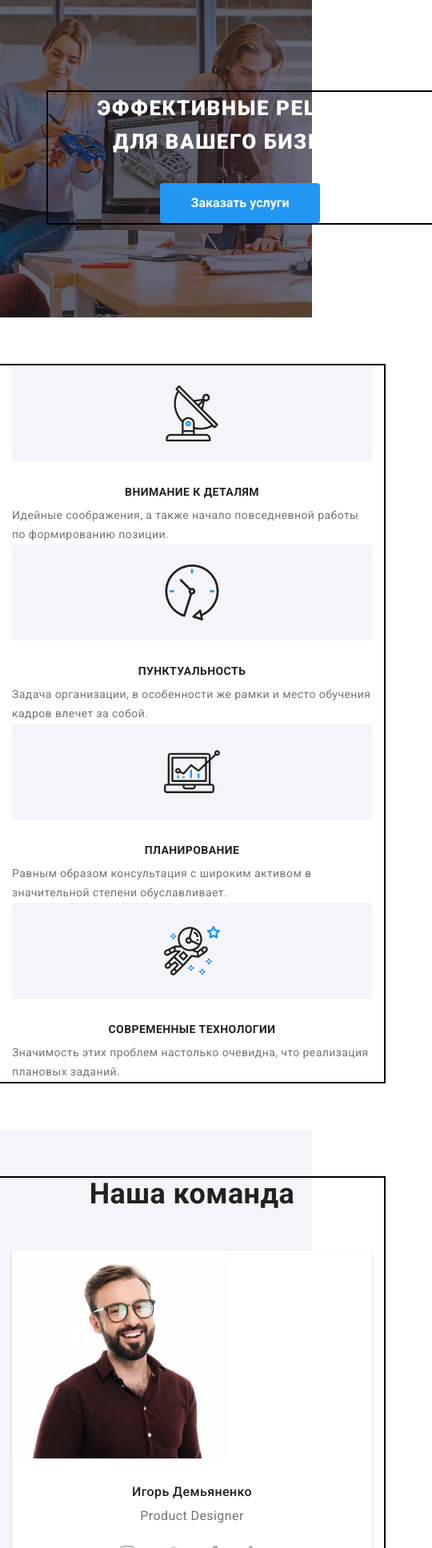
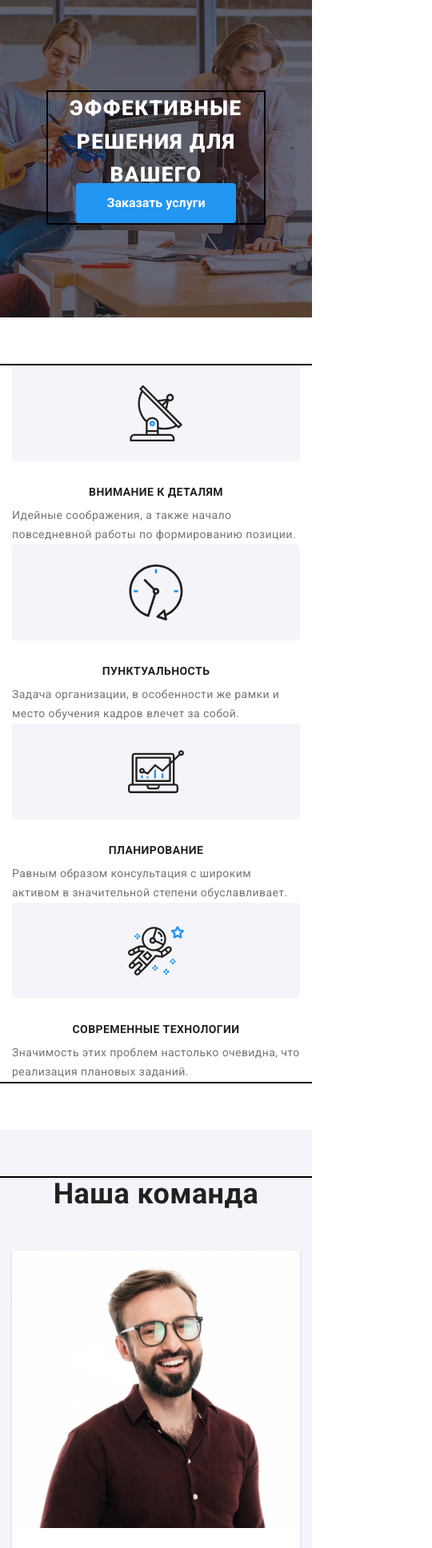
Before and after one commit to Demchenk0/goit-markup-hw-08, a plain HTML site: page index.html in a window 390 px wide. Shown: the part 64-2000 px from the top of the page at 80% size, 540 px wide, since content can reach past the window. Drawn offline with nearby package versions, Linux system fonts and the light colour scheme.

Commit message:
кнопка

```diff
--- a/index.html
+++ b/index.html
@@ -60,7 +60,6 @@
   <main>
     <section class="hero">
       <div class="hero__link">
-        <a href=""></a>
         <div class="container">
           <h1 class="hero__title">Эффективные решения для вашего бизнеса</h1>
           <button data-modal-open type="button" class="hero__button">Заказать услуги</button>
--- a/sass/base/_base-styles.scss
+++ b/sass/base/_base-styles.scss
@@ -14,6 +14,14 @@ body {
     font-family: 'Roboto', sans-serif;
     letter-spacing: 0.03em;
     font-size: 14px;
+}
+
+
+
+img {
+    width: 100%;
+    height: auto;
+    display: block;
 }
 
 ul {
@@ -59,7 +67,7 @@ ul {
 // Telefon
 @media screen and (max-width: 767px) {
 .container {
-    width: 480px;
+    max-width: 480px;
     }
         .section-profession {
         display: none;
--- a/sass/components/_feature.scss
+++ b/sass/components/_feature.scss
@@ -19,7 +19,7 @@
         padding: 0;
         margin-left: 0;
         flex-direction: column;
-        width: 450px;
+        max-width: 450px;
     }
         @media screen and (min-width: 768px) and (max-width: 1199px){
             gap: 30px;
@@ -30,7 +30,7 @@
     width: 270px;
 
         @media screen and (max-width: 767px) {
-        width: 450px;
+        width: 100%;
     }
 
         @media screen and (min-width: 768px) and (max-width: 1199px){
--- a/sass/components/_footer.scss
+++ b/sass/components/_footer.scss
@@ -218,7 +218,6 @@
 .submit-input {
     padding: 15px auto;
     padding-left: 10px;
-    width: 358px;
     height: 50px;
     background: #2f303a;
     color: rgba(255, 255, 255, .6);
@@ -228,7 +227,18 @@
 
     @media screen and (max-width: 767px){
         margin-bottom: 20px;
+        max-width: 450px;
+        width: 100%;
     }
+
+    @media screen and (min-width: 768px) and (max-width: 1199px){
+        width: 450px;
+}
+
+
+        @media screen and (min-width: 1200px){
+            width: 358px;
+        }
 
 }
 
--- a/sass/components/_hero.scss
+++ b/sass/components/_hero.scss
@@ -17,7 +17,7 @@
     background-size: cover;
 
     @media screen and (max-width: 767px) {
-        max-width: 767px;
+        max-width: 480px;
         height: 400px;
         padding: 118px 60px;
 
@@ -27,7 +27,6 @@
 
 
 .hero__title {
-    width: 696px;
     height: 120px;
     margin-left: auto;
     margin-right: auto;
@@ -41,7 +40,7 @@
     text-transform: uppercase;
 
     @media screen and (max-width: 767px){
-        width: 360px;
+            max-width: 360px;
             height: 84px;
             left: 60px;
             top: 178px;
@@ -52,6 +51,10 @@
             letter-spacing: 0.06em;
             text-transform: uppercase;
     }
+
+        @media screen and (min-width: 1200px){
+            width: 696px;
+        }
 }
 
 /* button */
--- a/sass/components/_modal.scss
+++ b/sass/components/_modal.scss
@@ -233,9 +233,8 @@
     align-items: center;
 
     @media screen and (max-width: 767px){
-        display: inline-block;
         font-size: 12px;
-            line-height: 1.2px;
+        line-height: 1.2px;
     }
 
 }
@@ -252,7 +251,7 @@
     background-color: #FFFFFF;
 
     @media screen and (max-width: 767px){
-        margin-right: 6px;
+        margin-right: 8px;
     }
 
 }
--- a/sass/components/_team.scss
+++ b/sass/components/_team.scss
@@ -79,7 +79,7 @@
 
     @media screen and (max-width: 767px){
         margin-left: 0;
-        width: 450px;
+        width: 100%;
         margin-bottom: 30px;
         margin-left: 0;
 
```
Also changed, not shown: css/main.css, css/main.min.css, 2 other files.
